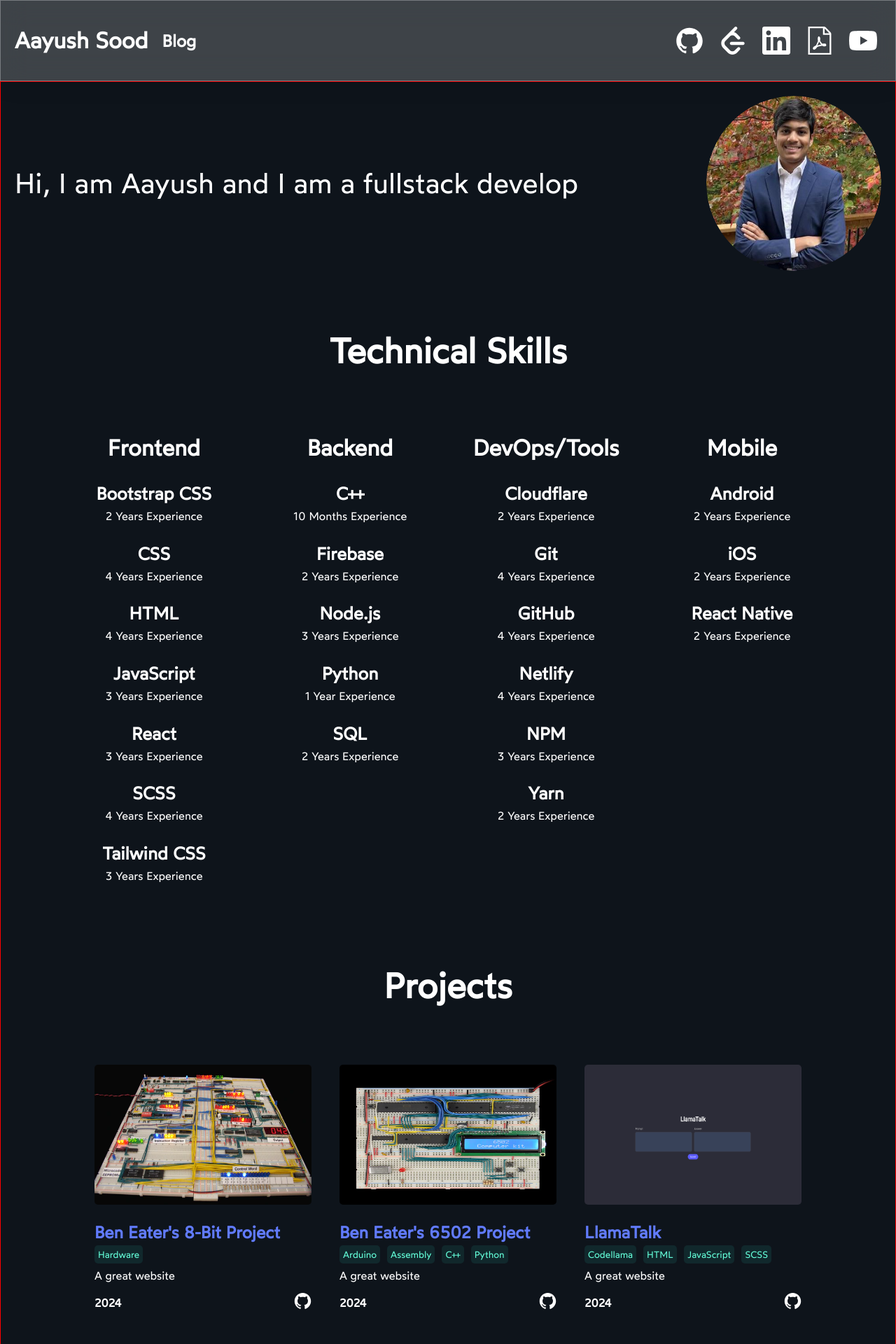
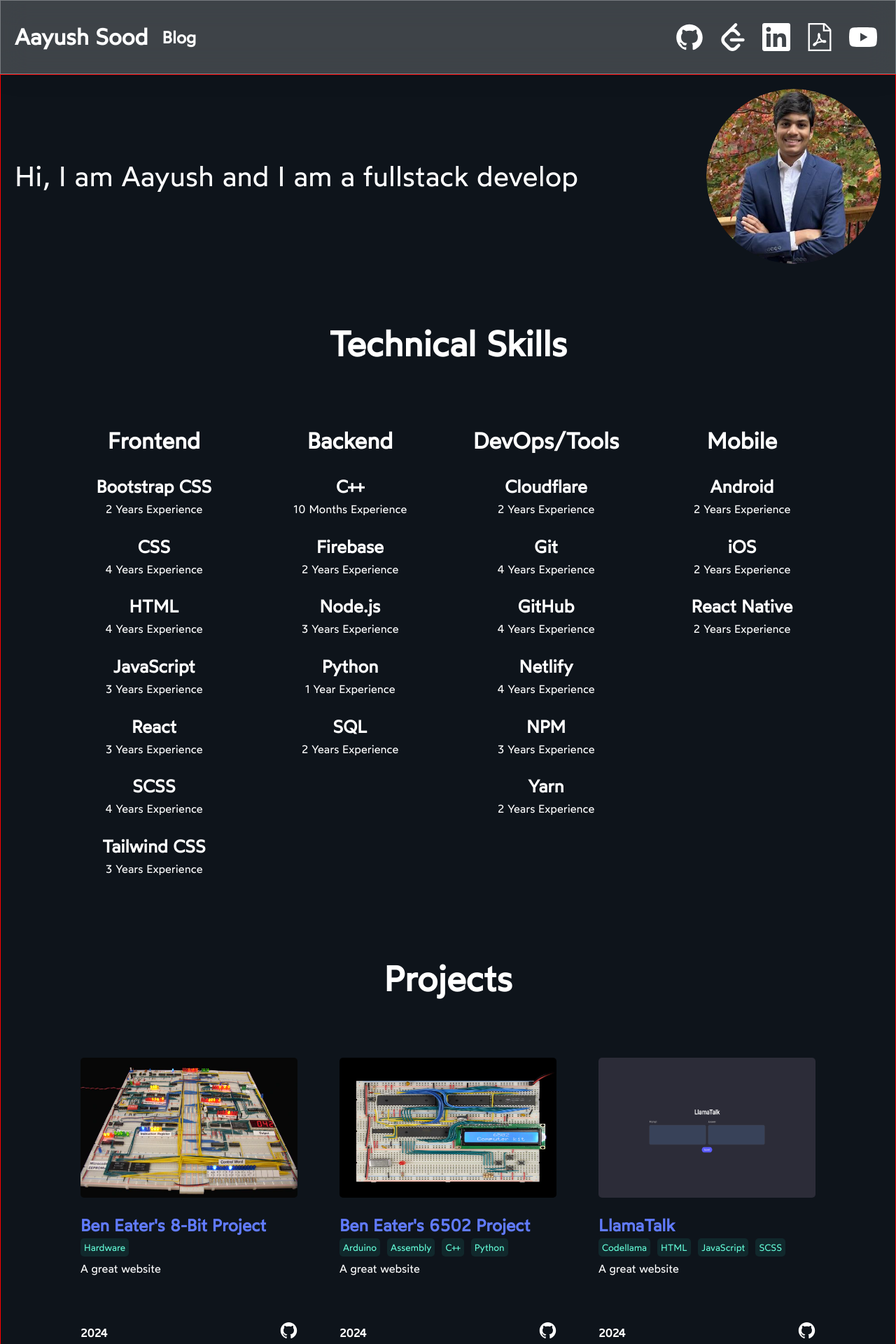
Before and after one commit to soodaayush/aayushsood-v2, a Next.js app: page / in a window 1280 px wide. Shown: the top 1920 px of the page at 70% size. Built offline with nearby package versions, Linux system fonts and the light colour scheme.

Commit message:
Shrinked header padding, improved responsiveness of projects

```diff
--- a/src/app/page.js
+++ b/src/app/page.js
@@ -252,7 +252,7 @@
   useEffect(() => {
     const updateVisibleProjects = () => {
       const width = window.innerWidth;
-      if (width <= 700) {
+      if (width <= 720) {
         setNumVisibleProjects(1);
       } else if (width <= 1080) {
         setNumVisibleProjects(2);
--- a/src/app/styles/header.module.css
+++ b/src/app/styles/header.module.css
@@ -3,7 +3,7 @@
   justify-content: space-between;
   align-items: center;
   border: 1px solid red;
-  padding: 10px 20px;
+  padding: 5px 20px;
   position: sticky;
   top: 0;
   background: rgba(255, 255, 255, 0.2);
--- a/src/app/styles/page.module.css
+++ b/src/app/styles/page.module.css
@@ -64,6 +64,7 @@
   display: flex;
   justify-content: center;
   align-items: center;
+  gap: 20px;
 }
 
 .projectToggles {
--- a/src/app/styles/project.module.css
+++ b/src/app/styles/project.module.css
@@ -79,6 +79,7 @@
   display: flex;
   justify-content: space-between;
   align-items: center;
+  margin-top: auto;
 }
 
 @media (max-width: 450px) {
@@ -95,12 +96,6 @@
   }
 }
 
-@media (max-width: 960px) {
-  .projectContainer {
-    height: auto;
-  }
-}
-
 @media (min-width: 500px) {
   .projectThumbnail {
     height: 200px;
```
